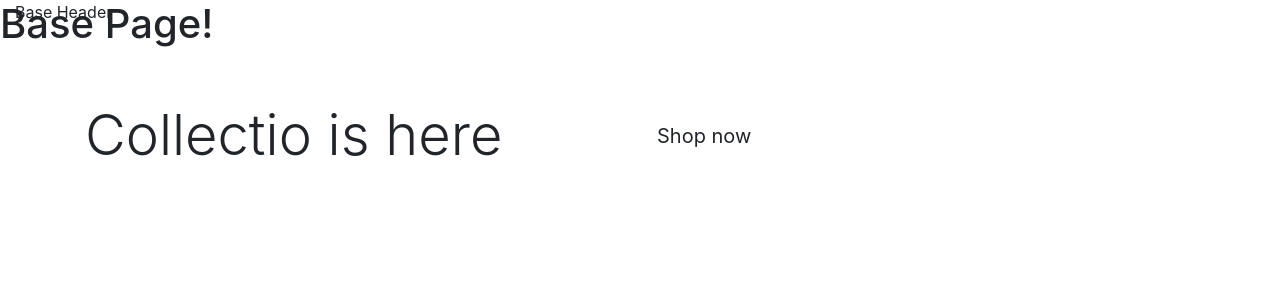
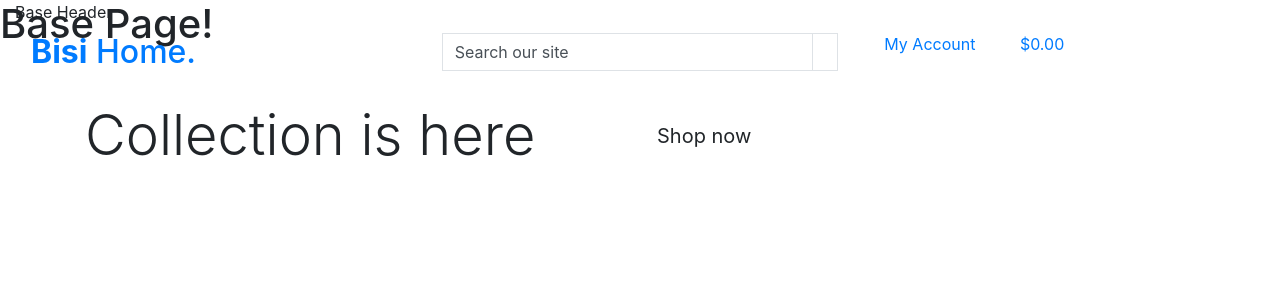
Before and after one commit to kasemdeautsch/PP5, a Django app: page / in a window 1280 px wide. Shown: the top 300 px of the page. Run offline with Django 4.2, Linux system fonts and the light colour scheme.

Commit message:
add contents on basetemplate header

```diff
--- a/home/templates/home/index.html
+++ b/home/templates/home/index.html
@@ -14,7 +14,7 @@
 <div class="container h-100">
     <div class="row h-100">
         <div class="col-7 col-md-6 my-auto">
-            <h1 class="display-4 logo-font text-black">Collectio is here</h1>
+            <h1 class="display-4 logo-font text-black">Collection is here</h1>
         </div>
         <div class="my-5">
             <h4>
@@ -23,4 +23,5 @@
         </div>
     </div>
 </div>
+
 {% endblock %}
--- a/templates/base.html
+++ b/templates/base.html
@@ -36,7 +36,67 @@
     <title>(BiSi) Buy it Save it {% block extra_title %}{% endblock %}</title>
   </head>
   <body>
-    <header class="container-fluid fixed-top">Base Header</header>
+    <header class="container-fluid fixed-top">Base Header
+        <div class="row">
+            <div class="col-12 col-lg-4 my-auto py-1 py-lg-0 text-center text-lg-left">
+                <a href="{% url 'home' %}" class="nav-link main-logo-link">
+                    <h2 class="logo-font text-black my-0"><strong>Bisi</strong> Home.</h2>
+                </a>
+            </div>
+            <div class="col-12 col-lg-4 my-auto py-1 py-lg-0">
+                <form method="GET" action="{% url 'home' %}">
+                    <div class="input-group w-100">
+                      <input class="form-control border border-black rounded-0" type="text" name="q" placeholder="Search" value="Search our site">
+                      <div class="input-group-append">
+                        <button class="form-control btn btn-black border border-black rounded-0" type="submit">
+                          <span class="icon">
+                            <i class="fas fa-search"></i>
+                          </span>
+                        </button>
+                      </div>
+                    </div>
+                  </form>
+            </div>
+            <div class="col-12 col-lg-4 my-auto py-1 py-lg-0">
+                <ul class="list-inline list-unstyled">
+                    <li class="list-inline-item dropdown">
+                        <a class="text-black nav-link" href="#" id="user-options" data-toggle="dropdown" aria-haspopup="true" aria-expanded="false">
+                            <div class="text-center">
+                                <div><i class="fas fa-user fa-lg"></i></div>
+                                <p class="my-0">My Account</p>
+                            </div>
+                        </a>
+                        <div class="dropdown-menu border-0" aria-labelledby="user-options">
+                            {% if request.user.is_authenticated %}
+                            {% if request.user.is_superuser %}
+                            <a href="" class="dropdown-item">Product Management</a>
+                            {% endif %}
+                            <a href="" class="dropdown-item">My Profile</a>
+                            <a href="{% url 'account_logout' %}" class="dropdown-item">Logout</a>
+                            {% else %}
+                            <a href="{% url 'account_signup' %}" class="dropdown-item">Register</a>
+                            <a href="{% url 'account_login' %}" class="dropdown-item">Login</a>
+                            {% endif %}
+                          </div>
+                    </li>
+                    <li class="list-inline-item">
+                        <a class="{% if grand_total %}text-info font-weight-bold{% else %}text-black{% endif %} nav-link" href="">
+                            <div class="text-center">
+                              <div><i class="fas fa-shopping-bag fa-lg"></i></div>
+                              <p class="my-0">
+                                {% if grand_total %}
+                                  ${{ grand_total|floatformat:2 }}
+                                {% else %}
+                                  $0.00
+                                {% endif %}
+                              </p>
+                            </div>
+                          </a>
+                    </li>
+                </ul>
+            </div>
+        </div>
+    </header>
     <h1>Base Page!</h1>
     {% if messages %}
         <div class="medssage-container"></div>
```
